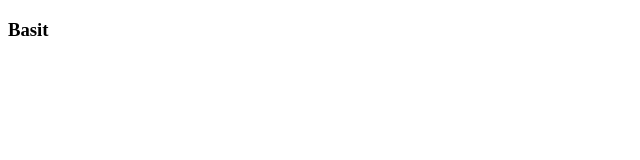
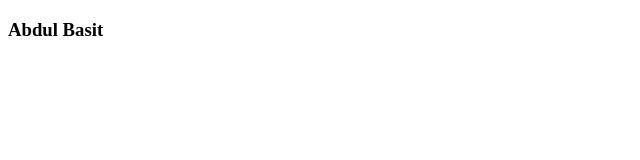
Before and after one commit to basitbhutto/test-php, a plain HTML site: page index.html in a window 1280 px wide. Shown: the full height of the page, 0-640 px from the left. Drawn offline with Linux system fonts and the light colour scheme.

Commit message:
change name

```diff
--- a/index.html
+++ b/index.html
@@ -6,6 +6,6 @@
     <title>Document</title>
 </head>
 <body>
-    <h3>Basit</h3>
+    <h3>Abdul Basit</h3>
 </body>
 </html>
```
